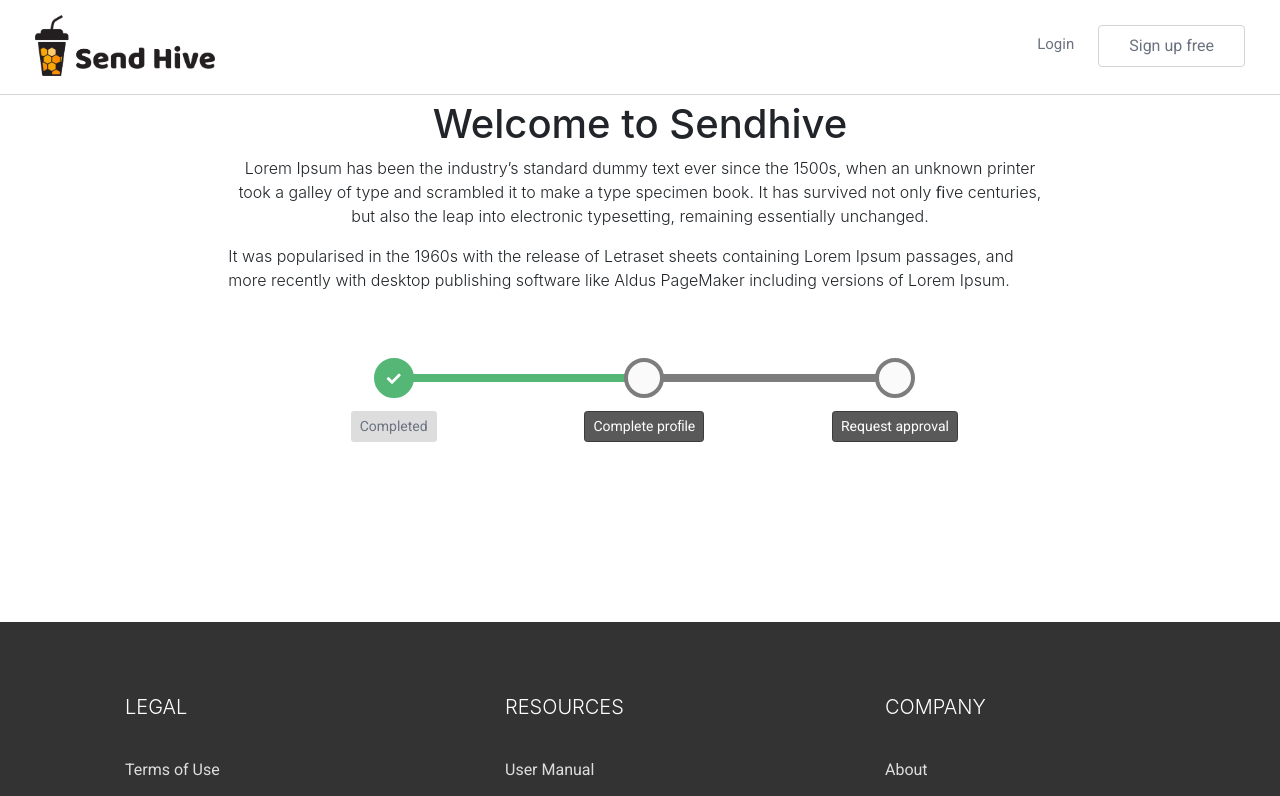
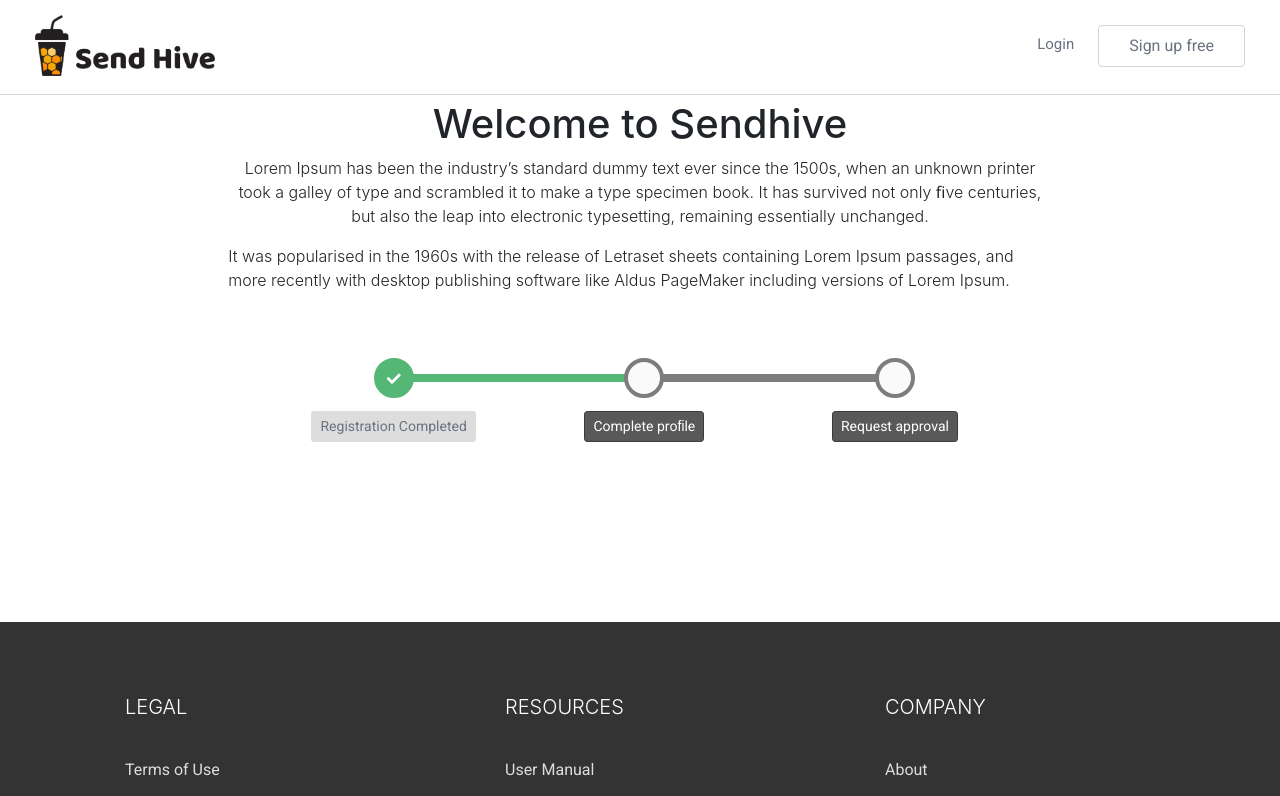
Before and after one commit to erwinagpasa/sendhive-vuejs, a Vue app: page /welcome in a window 1280 px wide. Shown: the top 796 px of the page. Built offline with nearby package versions, Linux system fonts and the light colour scheme.

Commit message:
welcome fix

```diff
--- a/src/views/Welcome.vue
+++ b/src/views/Welcome.vue
@@ -22,7 +22,7 @@
         <ul class="progressbar">
           <li class="active">
             <router-link to="/" class="btn btn-disable btn-sm">
-              Completed
+              Registration Completed
             </router-link>
           </li>
           <li>
```
